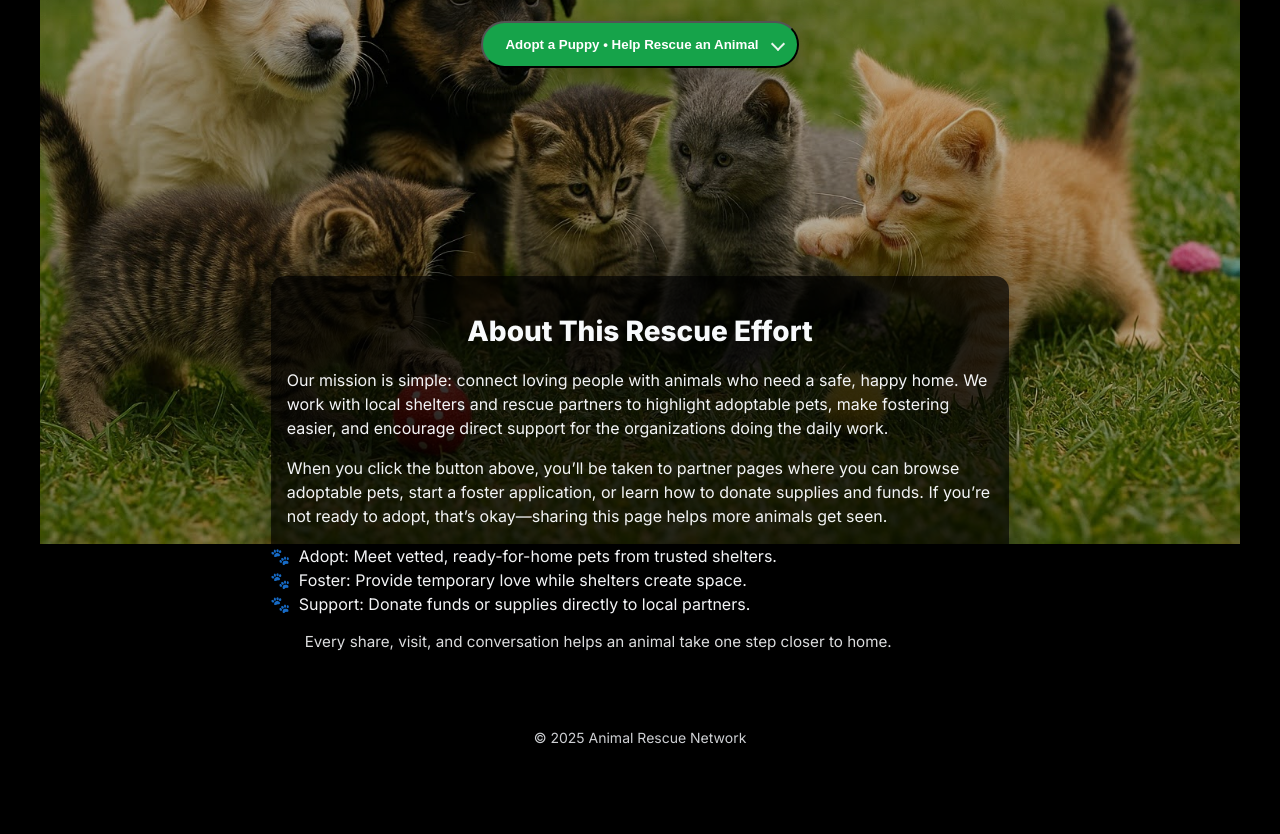
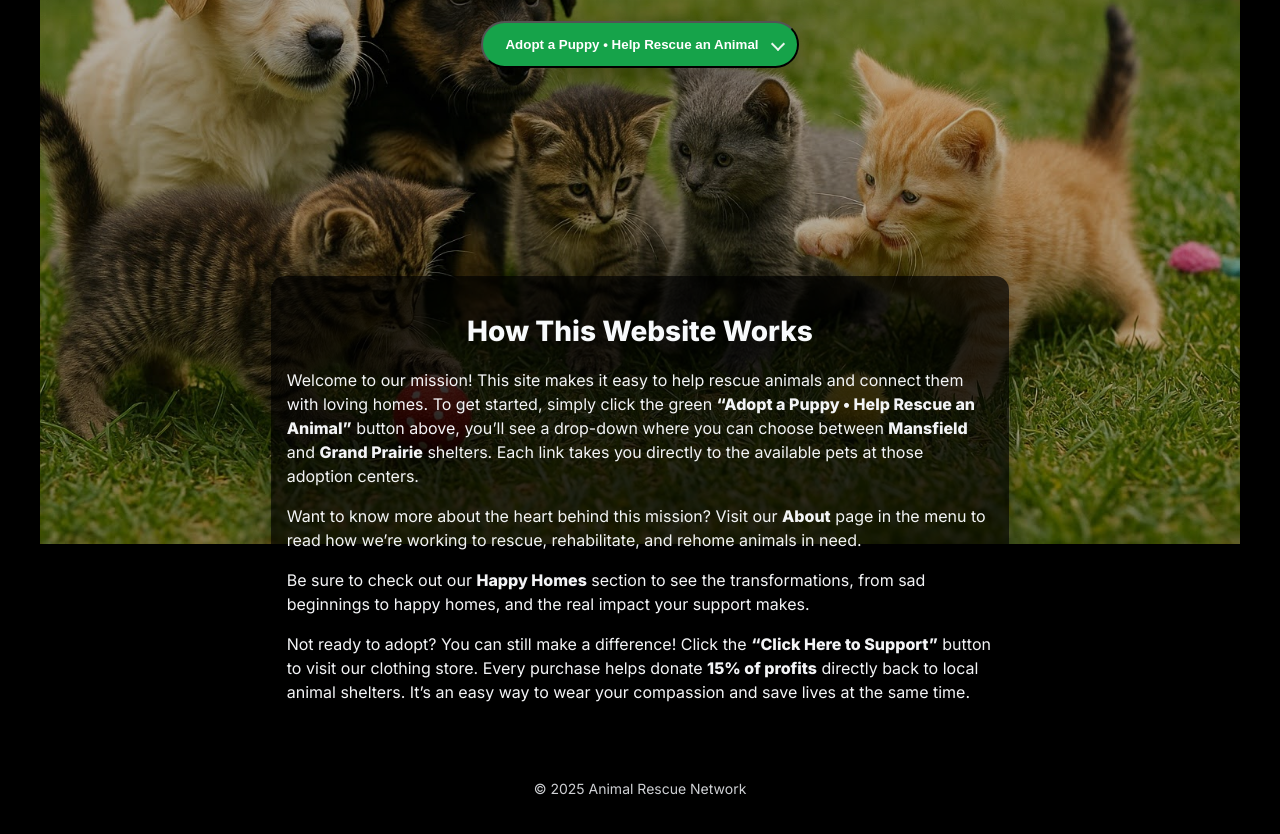
Before and after one commit to One-True-Mission/Mission-Rescue, a plain HTML site: page index.html in a window 1280 px wide. Shown: the part 256-1090 px from the top of the page. Before the commit the page ends 1058 px from the top, so only its background shows below. Drawn offline with Linux system fonts and the light colour scheme.

Commit message:
Update index.html

```diff
--- a/index.html
+++ b/index.html
@@ -66,26 +66,37 @@
       </div>
     </header>
 
-    <!-- About bubble -->
+     <!-- Main info bubble -->
 <section class="bubble" aria-labelledby="about-title">
-      <h2 id="about-title">About This Rescue Effort</h2>
+  <h2 id="about-title">How This Website Works</h2>
+
   <p>
-        Our mission is simple: connect loving people with animals who need a safe, happy home.
-        We work with local shelters and rescue partners to highlight adoptable pets, make
-        fostering easier, and encourage direct support for the organizations doing the daily work.
+    Welcome to our mission! This site makes it easy to help rescue animals and
+    connect them with loving homes. To get started, simply click the green
+    <strong>“Adopt a Puppy • Help Rescue an Animal”</strong> button above, you’ll see
+    a drop-down where you can choose between <strong>Mansfield</strong> and
+    <strong>Grand Prairie</strong> shelters. Each link takes you directly to the
+    available pets at those adoption centers.
   </p>
+
   <p>
-        When you click the button above, you’ll be taken to partner pages where you can browse
-        adoptable pets, start a foster application, or learn how to donate supplies and funds.
-        If you’re not ready to adopt, that’s okay—sharing this page helps more animals get seen.
+    Want to know more about the heart behind this mission? Visit our
+    <strong>About</strong> page in the menu to read how we’re working to rescue,
+    rehabilitate, and rehome animals in need.
   </p>
-      <ul class="highlights" aria-label="How you can help">
-        <li>Adopt: Meet vetted, ready-for-home pets from trusted shelters.</li>
-        <li>Foster: Provide temporary love while shelters create space.</li>
-        <li>Support: Donate funds or supplies directly to local partners.</li>
-      </ul>
-      <p class="footnote">
-        Every share, visit, and conversation helps an animal take one step closer to home.
+
+  <p>
+    Be sure to check out our <strong>Happy Homes</strong> section to see the
+    transformations, from sad beginnings to happy homes, and the real impact
+    your support makes.
+  </p>
+
+  <p>
+    Not ready to adopt? You can still make a difference! Click the
+    <strong>“Click Here to Support”</strong> button to visit our clothing store.
+    Every purchase helps donate <strong>15% of profits</strong> directly back to
+    local animal shelters. It’s an easy way to wear your compassion and save
+    lives at the same time.
   </p>
 </section>
 
```
Lines whose indentation alone changed are shown as unchanged.
